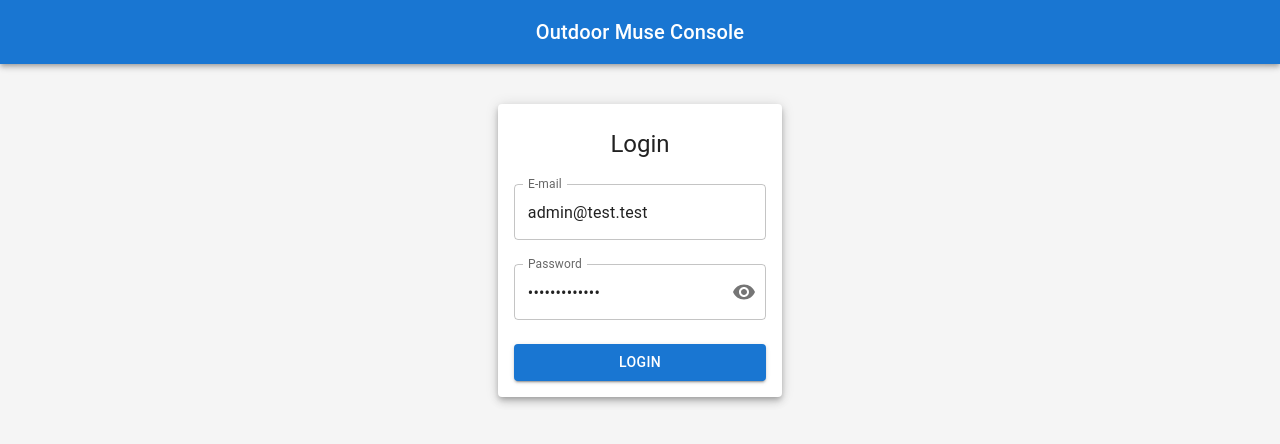
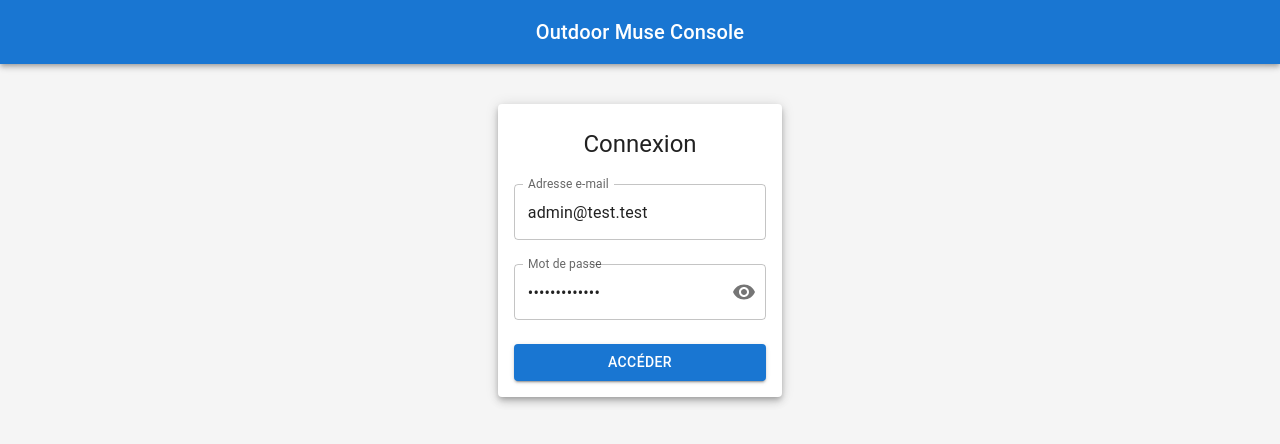
Before and after one commit to officinaMusci/Outdoor-Muse, a React (Create React App) app in the folder admin-client/: page /login in a window 1280 px wide. Shown: the top 444 px of the page. Built offline with nearby package versions, Linux system fonts and the light colour scheme.

Commit message:
Update translations

```diff
--- a/admin-client/src/pages/LoginPage.js
+++ b/admin-client/src/pages/LoginPage.js
@@ -114,12 +114,12 @@ export default function LoginPage() {
             mt: 1
           }}
         >
-          Login
+          Connexion
         </Typography>
         <TextField
           value={email}
           onInput={handleEmailChange}
-          label='E-mail'
+          label='Adresse e-mail'
           error={error}
           sx={inputStyle}
         />
@@ -130,7 +130,7 @@ export default function LoginPage() {
           <InputLabel
             htmlFor='password-input'
           >
-            Password
+            Mot de passe
           </InputLabel>
           <OutlinedInput
             id='password-input'
@@ -159,7 +159,7 @@ export default function LoginPage() {
               mt: 3
             }}
           >
-            La combinaison de l’ID utilisateur
+            La combinaison de l’adresse e-mail
             et le mot de passe entré n’est pas valide
           </Alert>
           :
@@ -170,7 +170,7 @@ export default function LoginPage() {
           type='submit'
           sx={inputStyle}
         >
-          Login
+          Accéder
         </Button>
       </Paper>
     </Box>
--- a/admin-client/src/settings.js
+++ b/admin-client/src/settings.js
@@ -8,6 +8,7 @@ import {
   Store as PartnersIcon,
   Flag as ReportsIcon,
 } from '@mui/icons-material';
+import { frFR } from '@mui/material/locale';
 
 import HomePage from './pages/HomePage';
 import StatsPage from './pages/StatsPage';
@@ -65,4 +66,4 @@ export const theme = createTheme({
       breakPoint: 'lg'
     }
   }
-});
+}, frFR);
```
